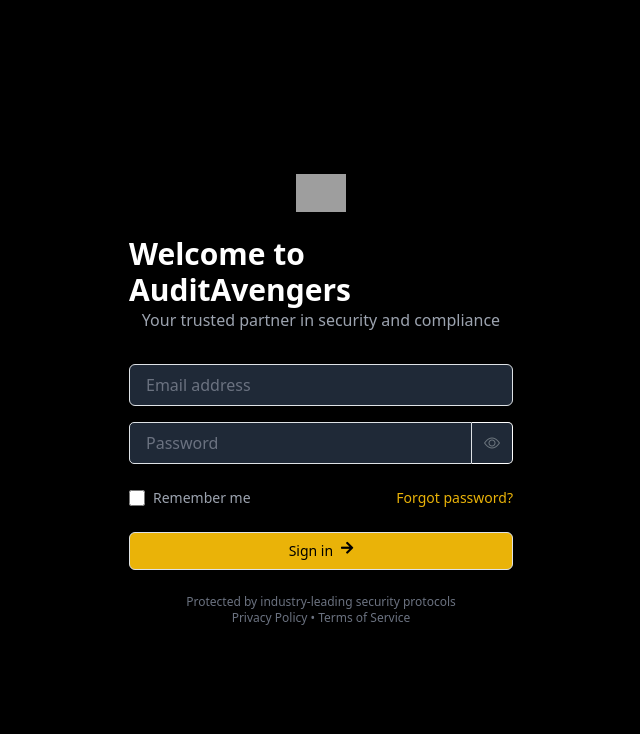
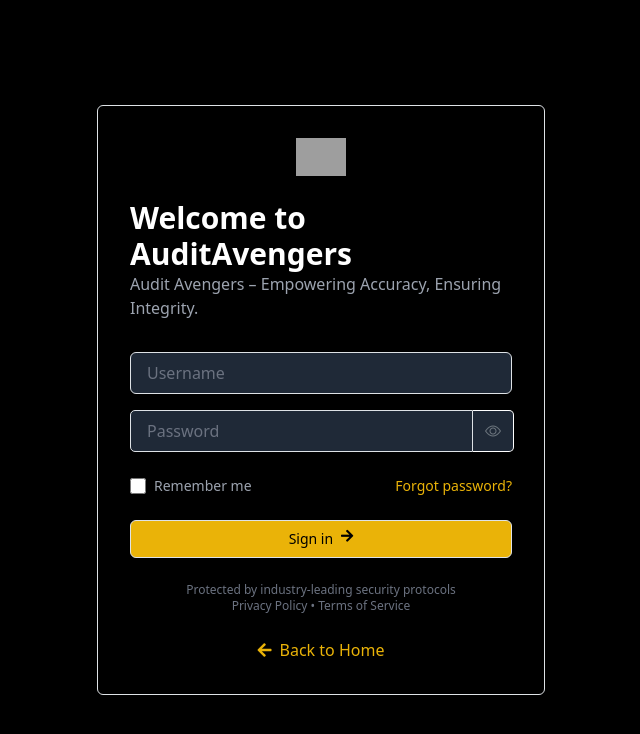
Before and after one commit to Rajesh-koneru/Audit-Avenger, a Flask app: page /signup_page in a window 1280 px wide. Shown: the top 734 px of the page, without its empty margins (319-959 px from the left). Run offline with Flask 3, Linux system fonts and the light colour scheme; some libraries are stand-ins or nearby versions; grey boxes are pictures that could not be loaded.

Commit message:
Update sinin.html

```diff
--- a/audit_tarcker/templates/sinin.html
+++ b/audit_tarcker/templates/sinin.html
@@ -2,55 +2,41 @@
 <head>
   <meta charset="utf-8"/>
   <meta content="width=device-width, initial-scale=1.0" name="viewport"/>
-  <title>
-   AuditAvengers Login
-  </title>
-  <script src="https://cdn.tailwindcss.com">
-  </script>
+  <title>AuditAvengers Login</title>
+  <script src="https://cdn.tailwindcss.com"></script>
   <link href="https://cdn.jsdelivr.net/npm/bootstrap@5.3.0/dist/css/bootstrap.min.css" rel="stylesheet">
-
-    <!-- Bootstrap Icons -->
   <link rel="stylesheet" href="https://cdn.jsdelivr.net/npm/bootstrap-icons/font/bootstrap-icons.css">
-
   <link href="https://cdnjs.cloudflare.com/ajax/libs/font-awesome/5.15.3/css/all.min.css" rel="stylesheet"/>
   <style>
-     #password{
-         width:343px;
-         border-radius:5px 0px 0px 5px;
-         border-right:none;
+    #password {
+      width: 343px;
+      border-radius: 5px 0px 0px 5px;
+      border-right: none;
     }
-      @media screen and (max-width: 480px){
-     #password{
-         width:200px;
+    @media screen and (max-width: 480px) {
+      #password {
+        width: 200px;
       }
     }
   </style>
 </head>
 <body class="bg-black text-white flex items-center justify-center min-h-screen">
-  <div class="w-full max-w-md p-8 space-y-8">
+  <div class="w-full max-w-md p-8 space-y-8 border border-yellow-500 rounded-md">
     <div class="flex flex-col items-center">
-    <img alt="Shield icon" class="mb-4" height="50" src="https://storage.googleapis.com/a1aa/image/qxIof3Rrfni6eJ0ORBt3HXK9flVhAf1klTtuSwlGf5mr09PCF.jpg" width="50"/>
-    <h1 class="text-3xl font-bold">
-     Welcome to AuditAvengers
-    </h1>
-    <p class="text-gray-400">
-     Your trusted partner in security and compliance
-    </p>
+      <img alt="Shield icon" class="mb-4" height="50" src="https://ik.imagekit.io/yaeed3jhi/Picsart_25-02-08_21-13-53-074.png?updatedAt=1741186239202" width="50"/>
+      <h1 class="text-3xl font-bold">Welcome to AuditAvengers</h1>
+      <p class="text-gray-400">Audit Avengers – Empowering Accuracy, Ensuring Integrity.</p>
     </div>
     <form class="space-y-6" method='POST' action="/login">
       <div class="space-y-4">
         <div>
-      <label class="sr-only" for="email">
-       Email address
-      </label>
-      <input autocomplete="email" class="w-full px-3 py-2 border border-gray-700 rounded-md bg-gray-800 text-white placeholder-gray-500 focus:outline-none focus:ring-2 focus:ring-yellow-500" id="email" name="username" placeholder="Email address" required="" type="text"/>
+          <label class="sr-only" for="email">Email address</label>
+          <input autocomplete="email" class="w-full px-3 py-2 border border-gray-700 rounded-md bg-gray-800 text-white placeholder-gray-500 focus:outline-none focus:ring-2 focus:ring-yellow-500" id="email" name="username" placeholder="Username" required="" type="text"/>
         </div>
         <div style="display:inline-flex;">
-      <label class="sr-only" for="password">
-       Password
-      </label>
-      <input autocomplete="current-password" class="w-full px-3 py-2 border border-gray-500 rounded-md bg-gray-800 text-white placeholder-gray-500 " id="password" name="password" placeholder="Password" required="" type="password"  />
-       <button class="btn btn-outline-secondary bg-gray-800 " type="button" id="togglePassword" style="border-radius:0px 5px 5px 0px;border:1px solid white; border-left:0px">
+          <label class="sr-only" for="password">Password</label>
+          <input autocomplete="current-password" class="w-full px-3 py-2 border border-gray-500 rounded-md bg-gray-800 text-white placeholder-gray-500" id="password" name="password" placeholder="Password" required="" type="password"/>
+          <button class="btn btn-outline-secondary bg-gray-800" type="button" id="togglePassword" style="border-radius:0px 5px 5px 0px;border:1px solid white; border-left:0px">
             <i class="bi bi-eye"></i>
           </button>
         </div>
@@ -58,32 +44,27 @@
       <div class="flex items-center justify-between">
         <div class="flex items-center">
           <input class="h-4 w-4 text-yellow-500 focus:ring-yellow-500 border-gray-300 rounded" id="remember-me" name="remember-me" type="checkbox"/>
-      <label class="ml-2 block text-sm text-gray-400" for="remember-me">
-       Remember me
-      </label>
+          <label class="ml-2 block text-sm text-gray-400" for="remember-me">Remember me</label>
         </div>
         <div class="text-sm">
-      <a class="font-medium text-yellow-500 hover:text-yellow-400" href="#">
-       Forgot password?
-      </a>
+          <a class="font-medium text-yellow-500 hover:text-yellow-400" href="#">Forgot password?</a>
         </div>
       </div>
       <div>
         <button class="w-full flex justify-center py-2 px-4 border border-transparent rounded-md shadow-sm text-sm font-medium text-black bg-yellow-500 hover:bg-yellow-400 focus:outline-none focus:ring-2 focus:ring-offset-2 focus:ring-yellow-500" type="submit" id="signin">
           Sign in
-      <i class="fas fa-arrow-right ml-2">
-      </i>
+          <i class="fas fa-arrow-right ml-2"></i>
         </button>
       </div>
     </form>
-
     <div class="text-center text-xs text-gray-500 mt-4">
-    <p>
-     Protected by industry-leading security protocols
-    </p>
-    <p>
-     Privacy Policy • Terms of Service
-    </p>
+      <p>Protected by industry-leading security protocols</p>
+      <p>Privacy Policy • Terms of Service</p>
+    </div>
+    <div class="text-center mt-4">
+      <a href="home1.html" class="text-yellow-500 hover:text-yellow-400">
+        <i class="fas fa-arrow-left mr-2"></i>Back to Home
+      </a>
     </div>
   </div>
   <script>
@@ -102,12 +83,8 @@ document.getElementById("togglePassword").addEventListener("click", function() {
         icon.classList.add("bi-eye");
         passwordField.setAttribute("type", "password");
       }
-
-
     });
   </script>
   <script src="https://cdn.jsdelivr.net/npm/bootstrap@5.3.0/dist/js/bootstrap.bundle.min.js"></script>
-
-
 </body>
 </html>
```
Lines whose indentation alone changed are shown as unchanged.
